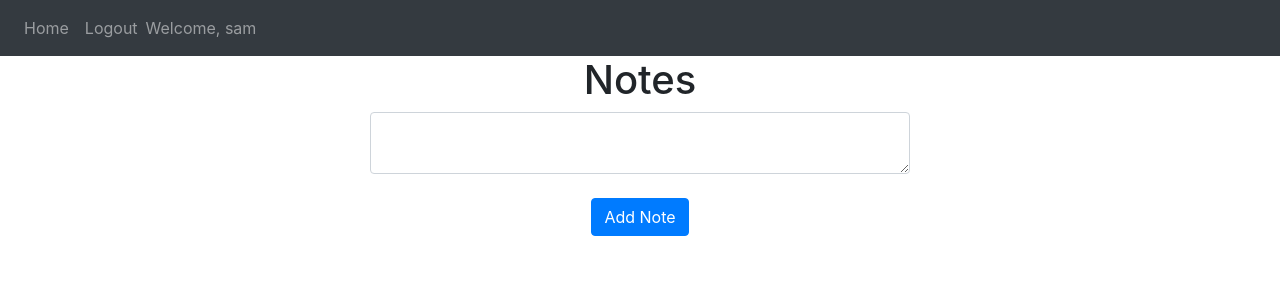
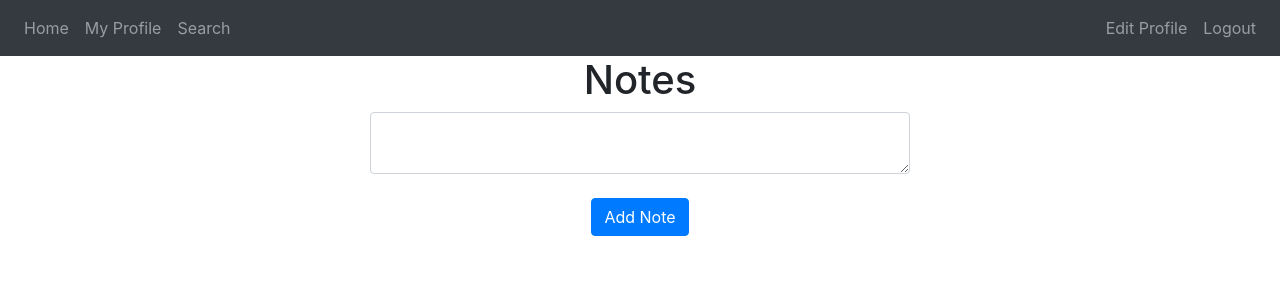
Before and after one commit to its-imba/py-web-app, a Flask app: page / in a window 1280 px wide. Shown: the top 300 px of the page. Run offline with Flask 2, Linux system fonts and the light colour scheme; a user stored in the database is signed in; data that the repository does not hold is empty; some libraries are stand-ins or nearby versions.

Commit message:
added support for new features - profiles and searching

```diff
--- a/website/__init__.py
+++ b/website/__init__.py
@@ -6,6 +6,7 @@ from os import path
 from flask import Flask
 from flask_sqlalchemy import SQLAlchemy
 from flask_login import LoginManager
+from flask_migrate import Migrate
 
 DB_NAME = 'database.db'
 db = SQLAlchemy()
--- a/website/templates/base.html
+++ b/website/templates/base.html
@@ -28,14 +28,20 @@
       <span class="navbar-toggler-icon"></span>
     </button>
     <div class="collapse navbar-collapse" id="navbar">
-      <div class="navbar-nav">
-        {% if user.is_authenticated %}
+      <div class="navbar-nav mr-auto">
+        {% if current_user.is_authenticated %}
         <a class="nav-item nav-link" id="home" href="/">Home</a>
-        <a class="nav-item nav-link" id="logout" href="/logout">Logout</a>
-        <div class="navbar-text mx-auto">Welcome, {{ user.first_name }}</div>
+        <a class="nav-item nav-link" href="{{ url_for('views.profile', user_id=current_user.id) }}">My Profile</a>
+        <a class="nav-item nav-link" id="search" href="/search">Search</a>
         {% else %}
         <a class="nav-item nav-link" id="signUp" href="/sign-up">Sign Up</a>
         <a class="nav-item nav-link" id="login" href="/login">Login</a>
+        {% endif %}
+      </div>
+      <div class="navbar-nav">
+        {% if current_user.is_authenticated %}
+        <a class="nav-item nav-link" href="{{ url_for('views.edit_profile', user_id=current_user.id) }}">Edit Profile</a>
+        <a class="nav-item nav-link ml-auto" id="logout" href="/logout">Logout</a>
         {% endif %}
       </div>
     </div>
@@ -62,6 +68,7 @@
     </div>
   </div>
 
+  <script src="https://code.jquery.com/jquery-3.6.0.min.js"></script>
   <script src="https://code.jquery.com/jquery-3.2.1.slim.min.js" integrity="sha384-KJ3o2DKtIkvYIK3UENzmM7KCkRr/rE9/Qpg6aAZGJwFDMVNA/GpGFF93hXpG5KkN" crossorigin="anonymous"></script>
   <script src="https://cdnjs.cloudflare.com/ajax/libs/popper.js/1.12.9/umd/popper.min.js" integrity="sha384-ApNbgh9B+Y1QKtv3Rn7W3mgPxhU9K/ScQsAP7hUibX39j7fakFPskvXusvfa0b4Q" crossorigin="anonymous"></script>
   <script src="https://maxcdn.bootstrapcdn.com/bootstrap/4.0.0/js/bootstrap.min.js" integrity="sha384-JZR6Spejh4U02d8jOt6vLEHfe/JQGiRRSQQxSfFWpi1MquVdAyjUar5+76PVCmYl" crossorigin="anonymous"></script>
--- a/website/views.py
+++ b/website/views.py
@@ -4,8 +4,9 @@ This module defines the views for the website.
 import json
 from flask import Blueprint, render_template, request, flash, jsonify, redirect, url_for
 from flask_login import login_required, current_user
-from .models import Note
+from .models import Note, User, UserProfile
 from . import db
+from .forms import ProfileForm, SearchForm
 
 views = Blueprint('views', __name__)
 
@@ -114,3 +115,61 @@ def edit_note(note_id):
         print(str(error))
 
     return redirect(url_for('views.home'))
+
+@views.route('/edit-profile', methods=['GET', 'POST'])
+@login_required
+def edit_profile():
+    """
+    Handle the edit profile functionality.
+    """
+    form = ProfileForm()
+
+    if request.method == 'POST':
+        if form.validate_on_submit():
+            current_user.first_name = form.first_name.data
+            current_user.last_name = form.last_name.data
+            current_user.user_profile.about_me = form.about_me.data
+            current_user.user_profile.date_of_birth = form.date_of_birth.data
+            current_user.user_profile.favorite_animal = form.favorite_animal.data
+            current_user.user_profile.location = form.location.data
+            current_user.user_profile.interests = form.interests.data
+            db.session.commit()
+            flash('Profile updated!', category='success')
+            return redirect(url_for('views.home'))
+        else:
+            flash('Invalid input', category='error')
+
+    # Pre-populate the form fields with the current user's data
+    form.first_name.data = current_user.first_name
+    form.last_name.data = current_user.last_name
+    form.about_me.data = current_user.user_profile.about_me
+    form.date_of_birth.data = current_user.user_profile.date_of_birth
+    form.favorite_animal.data = current_user.user_profile.favorite_animal
+    form.location.data = current_user.user_profile.location
+    form.interests.data = current_user.user_profile.interests
+
+    return render_template('edit-profile.html', user=current_user, form=form)
+
+
+@views.route('/profile/<int:user_id>')
+@login_required
+def profile(user_id):
+    user_profile = UserProfile.query.get(user_id)
+    return render_template('profile.html', user=user_profile)
+
+@views.route('/search', methods=['GET', 'POST'])
+@login_required  # Assuming you are using a login_required decorator
+def search():
+    form = SearchForm()
+    if form.validate_on_submit():
+        query = form.query.data
+        results = User.query.filter(User.first_name.ilike(f'%{query}%')).all()
+        return render_template('search_results.html', results=results, user=current_user)
+    return render_template('search.html', form=form, user=current_user)
+
+
+@views.route('/profile/<int:user_id>')
+@login_required
+def view_profile(user_id):
+    user = User.query.get(user_id)
+    return render_template('profile.html', user=user)
```
Also changed, not shown: website/auth.py (+8 -2 lines), website/models.py (+16 -0 lines).
